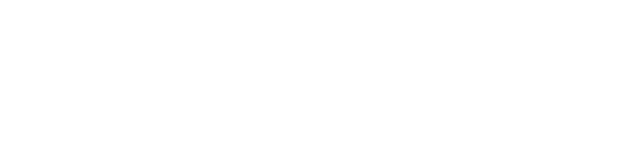
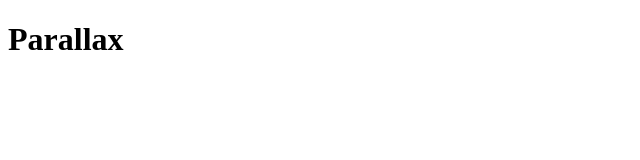
Before and after one commit to dukesook/parallax, a website built with Vite: page index.html in a window 1280 px wide. Shown: the whole page, without its empty margins (0-640 px from the left). Built offline with nearby package versions, Linux system fonts and the light colour scheme.

Commit message:
Tittle: parallax

```diff
--- a/index.html
+++ b/index.html
@@ -2,10 +2,11 @@
 <html lang="en">
   <head>
     <meta charset="UTF-8" />
-    <title>My App</title>
+    <title>Parallax</title>
   </head>
   <body>
     <div id="app"></div>
     <script type="module" src="/src/index.ts"></script>
+    <h1>Parallax</h1>
   </body>
 </html>
```
